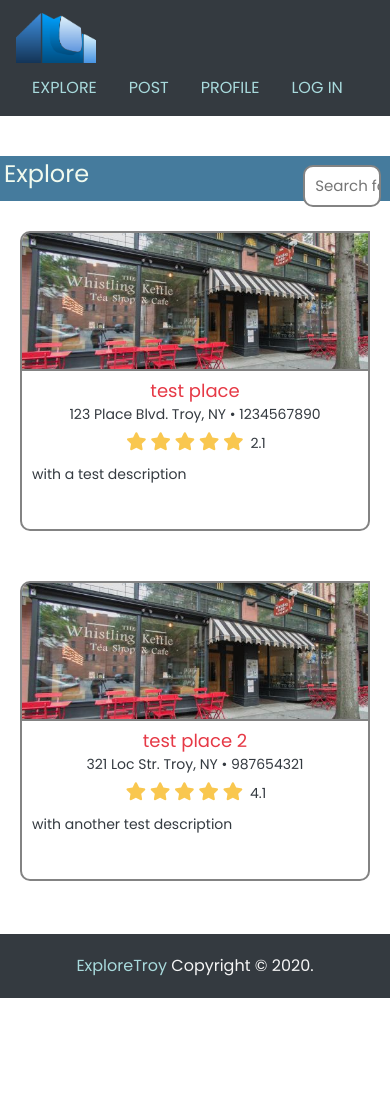
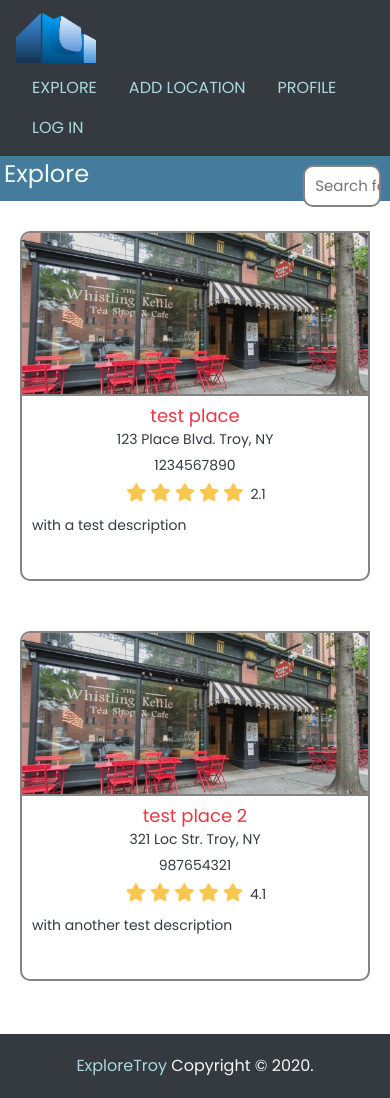
Before and after one commit to ExploreTroy-WebSys/ExploreTroy, a PHP site: page /explore.php in a window 390 px wide. Before the commit the page ends 998 px from the top, so only its background shows below. Run offline with PHP 8.4, Linux system fonts and the light colour scheme; data comes from the database, SQL or seed files in the repository.

Commit message:
Put phone and address on separate lines

```diff
--- a/assets/includes/header.php
+++ b/assets/includes/header.php
@@ -6,7 +6,7 @@
             <a class="nav-link" href="explore.php">EXPLORE</a>
         </li>
         <li class="nav-item">
-            <a class="nav-link" href="addpost.php">POST</a>
+            <a class="nav-link" href="addpost.php">ADD LOCATION</a>
         </li>
 
         <li class="nav-item">
--- a/assets/master.css
+++ b/assets/master.css
@@ -191,7 +191,7 @@ main {
 .explore-grid .grid-item {
     margin: 0 20px 50px 20px;
     color: #343a40;
-    height: 300px;
+    height: 350px;
     border-radius: 10px 0 10px 10px;
     border: 2px solid #838383;
     font-size: 20px;
@@ -235,7 +235,7 @@ main {
     color: #e63946;
 }
 
-.address-and-phone {
+.address, .phone {
     margin-bottom: 5px;
     font-size: 14px;
 }
--- a/explore.php
+++ b/explore.php
@@ -38,7 +38,8 @@
                             echo '<div class="col-sm-3 grid-item">';
                             echo '<img class="tmpImg" src="assets/images/the-whistling-kettle.jpg"/>';
                             echo '<p class="locationName">' . $item['name'] . '</p>';
-                            echo '<p class="address-and-phone">' . $item['address'] . " &#8226; " . $item['phone'] . '</p>';
+                            echo '<p class="address">' . $item['address'] . '</p>';
+                            echo '<p class="phone">' . $item['phone'] . '</p>';
                             echo '<div class="rating">';
                             for ($i = 0; $i < 5; $i++) {
                                 echo '<i class="fas fa-star star"></i>';
```
